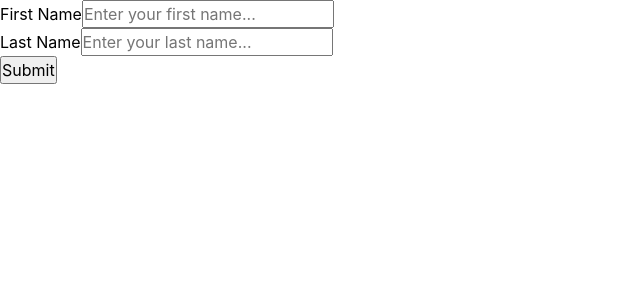
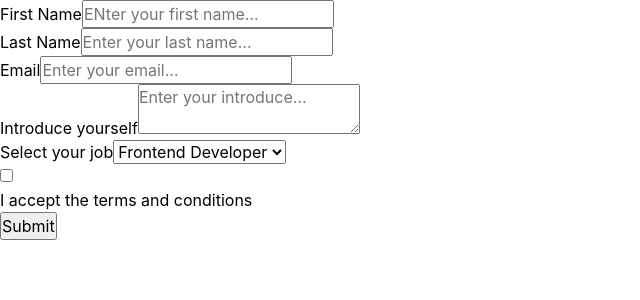
Before and after one commit to ngothiep2412/reactjs-course, a React (Create React App) app in the folder my-app/: page / in a window 1280 px wide. Shown: the top 300 px of the page, without its empty margins (0-640 px from the left). Built offline with nearby package versions, Linux system fonts and the light colour scheme; the HTML template or start-up script is replaced by a standard one.

Commit message:
update signupForm with validation, useField

```diff
--- a/my-app/src/App.js
+++ b/my-app/src/App.js
@@ -1,8 +1,9 @@
 // import logo from "./logo.svg";
 import React, { useEffect, useRef, useState } from "react";
 import "./App.scss";
+import SignUpFormFinal from "./components/form/SignUpFormFinal";
 // import SignUpForm from "./components/form/SignUpForm";
-import SignUpFormV2 from "./components/form/SignUpFormV2";
+// import SignUpFormV2 from "./components/form/SignUpFormV2";
 // import Form2 from "./components/form/Fom2";
 // import Form from "./components/form/Form";
 // import MovieSearchApp from "./components/MovieSearchApp";
@@ -82,7 +83,7 @@ function App() {
   // const [show, setShow] = React.useState(false);
   return (
     <div>
-      <SignUpFormV2></SignUpFormV2>
+      <SignUpFormFinal></SignUpFormFinal>
     </div>
   );
 }
--- /dev/null
+++ b/my-app/src/components/form/SignUpFormFinal.js
@@ -0,0 +1,180 @@
+import React from "react";
+import { Formik, Form, Field, ErrorMessage, useField } from "formik";
+import * as Yup from "yup";
+
+const SignUpFormFinal = () => {
+  return (
+    <Formik
+      initialValues={{
+        firstName: "",
+        lastName: "",
+        email: "",
+        intro: "",
+        job: "",
+        terms: false,
+      }}
+      // validationSchema={Yup.object({
+      //   firstName: Yup.string()
+      //     .max(20, "Must be 20 characters or less!")
+      //     .required("Required"),
+      //   lastName: Yup.string()
+      //     .max(10, "Must be 10 characters or less!")
+      //     .required("Required"),
+      //   email: Yup.string().email().required("Required"),
+      //   intro: Yup.string().required("Required"),
+      //   job: Yup.string().required("Required"),
+      //   terms: Yup.boolean().oneOf(
+      //     [true],
+      //     "Please check the terms and condition"
+      //   ),
+      // })}
+      onSubmit={(values, actions) => {
+        // console.log(actions);
+        // console.log(values);
+        setTimeout(() => {
+          actions.resetForm({
+            firstName: "",
+            lastName: "",
+            email: "",
+            intro: "",
+            job: "",
+            terms: false,
+          });
+          actions.setSubmitting(false);
+        }, 5000);
+      }}
+    >
+      {({ isSubmitting }) => (
+        <Form className="p-10 w-full max-w-[500px] mx-auto" autoComplete="off">
+          <MyInput
+            label="First Name"
+            name="firstName"
+            placeholder="ENter your first name..."
+            id="firstName"
+          ></MyInput>
+          <MyInput
+            label="Last Name"
+            name="lastName"
+            placeholder="Enter your last name..."
+            id="lastName"
+          ></MyInput>
+
+          <MyInput
+            label="Email"
+            type="email"
+            placeholder="Enter your email..."
+            id="email"
+            name="email"
+          ></MyInput>
+          <MyTextarea
+            label="Introduce yourself"
+            placeholder="Enter your introduce..."
+            id="intro"
+            name="intro"
+          ></MyTextarea>
+          <MySelectBox label="Select your job" id="job" name="job">
+            <option value="frontend">Frontend Developer</option>
+            <option value="backend">Backend Developer</option>
+            <option value="fullstack">FullStack Developer</option>
+            <option value="data engineer">Data Engineer</option>
+          </MySelectBox>
+          <MyCheckBox name="terms" type="checkbox">
+            <p>I accept the terms and conditions</p>
+          </MyCheckBox>
+          <div>
+            <button
+              type="submit"
+              className="w-full p-4 bg-blue-600 text-white font-semibold rounded-lg"
+              disabled={isSubmitting}
+            >
+              Submit
+            </button>
+          </div>
+        </Form>
+      )}
+    </Formik>
+  );
+};
+// useField
+// destructuring
+// rest parameter ...
+// spread operator ...
+const MyInput = ({ label, ...props }) => {
+  // console.log(props);
+  // {label, name, placeholder, className}
+  const [field, meta] = useField(props);
+  return (
+    <div className="flex flex-col gap-2 mb-5">
+      <label htmlFor={props.id || props.name} className="cursor-pointer">
+        {label}
+      </label>
+      <input
+        type="text"
+        className="p-4 rounded-md border border-gray-200"
+        {...field}
+        {...props}
+      />
+      {meta.touched && meta.error ? (
+        <div className="text-sm text-red-500">{meta.error}</div>
+      ) : null}
+    </div>
+  );
+};
+const MyTextarea = ({ label, ...props }) => {
+  // console.log(props);
+  // {label, name, placeholder, className}
+  const [field, meta] = useField(props);
+  return (
+    <div className="flex flex-col gap-2 mb-5">
+      <label htmlFor={props.id || props.name} className="cursor-pointer">
+        {label}
+      </label>
+      <textarea
+        className="p-4 rounded-md border border-gray-200 h-[150px] resize-none"
+        {...field}
+        {...props}
+      />
+      {meta.touched && meta.error ? (
+        <div className="text-sm text-red-500">{meta.error}</div>
+      ) : null}
+    </div>
+  );
+};
+const MySelectBox = ({ label, ...props }) => {
+  // console.log(props);
+  // {label, name, placeholder, className}
+  const [field, meta] = useField(props);
+  return (
+    <div className="flex flex-col gap-2 mb-5">
+      <label htmlFor={props.id || props.name} className="cursor-pointer">
+        {label}
+      </label>
+      <select
+        className="p-4 rounded-md border border-gray-200"
+        {...field}
+        {...props}
+      ></select>
+      {meta.touched && meta.error ? (
+        <div className="text-sm text-red-500">{meta.error}</div>
+      ) : null}
+    </div>
+  );
+};
+const MyCheckBox = ({ children, ...props }) => {
+  // console.log(props);
+  // {label, name, placeholder, className}
+  const [field, meta] = useField(props);
+  return (
+    <div className="flex flex-col gap-2 mb-5">
+      <label className="flex items-center gap-2 cursor-pointer">
+        <input {...field} {...props} />
+        {children}
+      </label>
+      {meta.touched && meta.error ? (
+        <div className="text-sm text-red-500">{meta.error}</div>
+      ) : null}
+    </div>
+  );
+};
+
+export default SignUpFormFinal;
--- a/my-app/src/index.scss
+++ b/my-app/src/index.scss
@@ -6,7 +6,6 @@
   @import url("https://fonts.googleapis.com/css2?family=Poppins:wght@300;400;500;700&display=swap");
   body {
     font-family: "Poppins", sans-serif;
-    min-height: 300vh;
   }
 }
 
```
